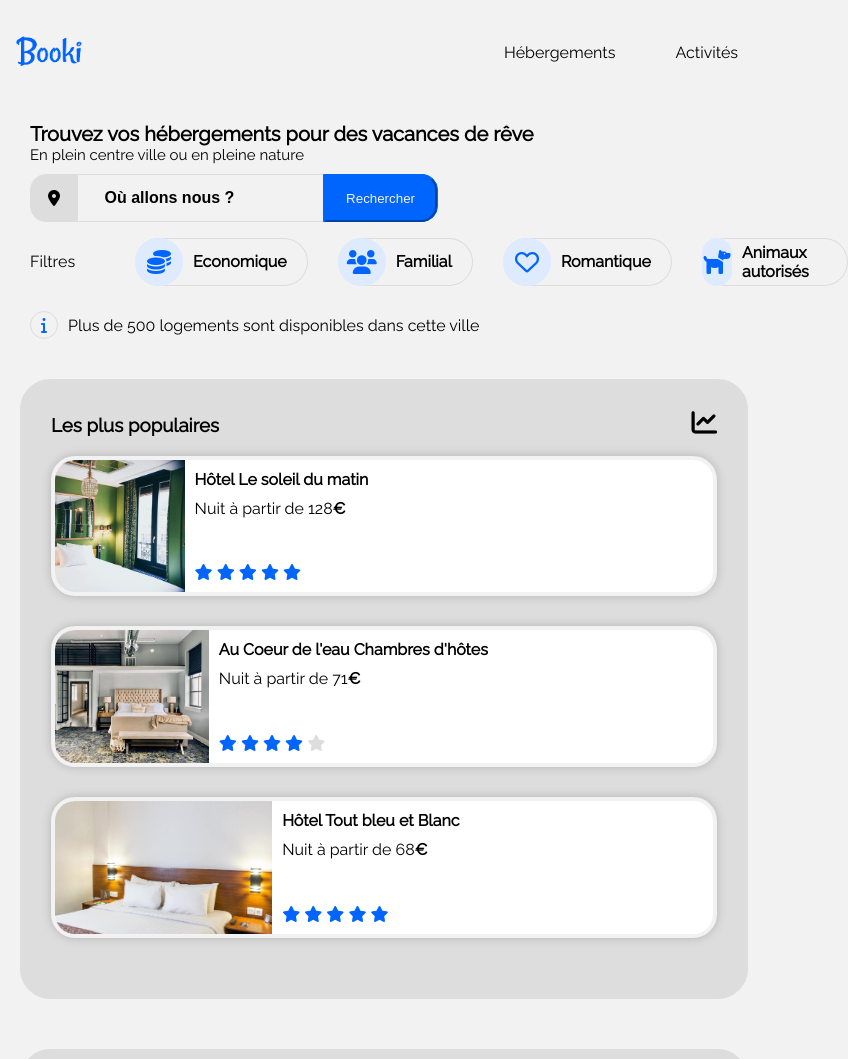
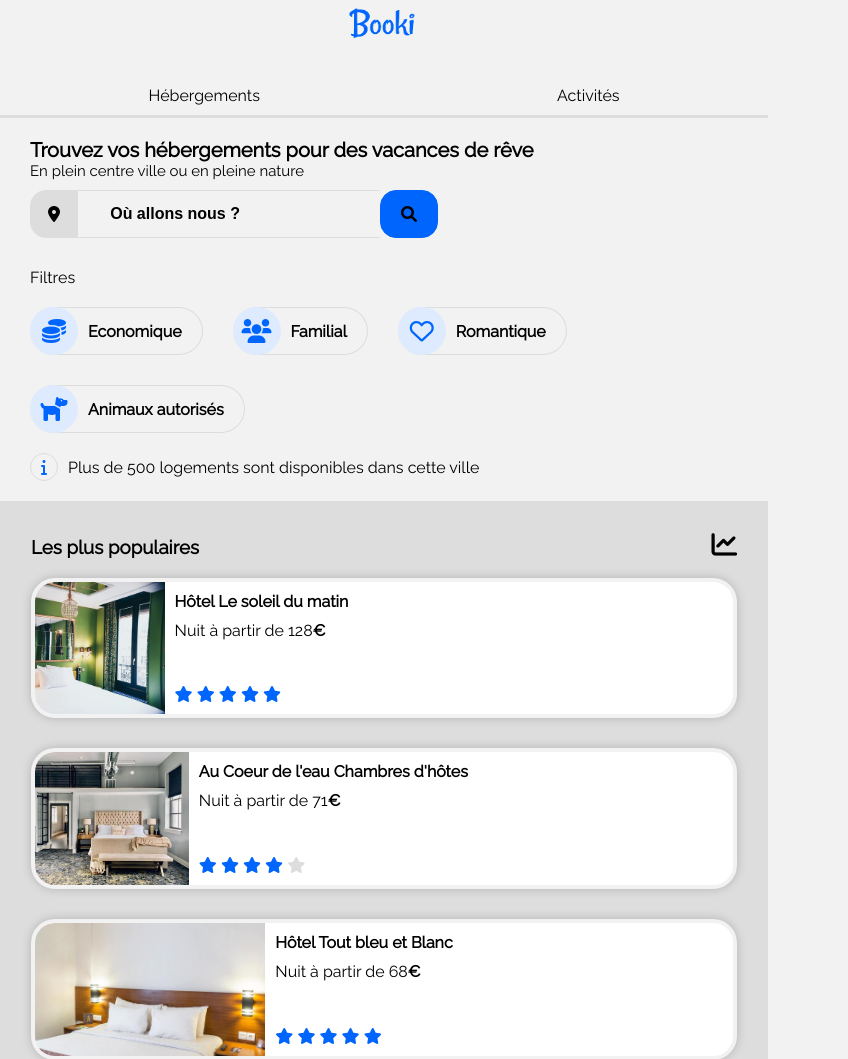
Before and after one commit to rocharmengaud/Booki, a plain HTML site: page index.html in a window 768 px wide. Shown: the top 1059 px of the page, 848 px wide, since content can reach past the window. Drawn offline with Linux system fonts and the light colour scheme.

Commit message:
Toutes les media queries ont été modifiées pour que le site sois en desktop first

```diff
--- a/index.html
+++ b/index.html
@@ -18,7 +18,7 @@
   <body>
     <header>
       <nav class="navbar-wrapper">
-        <a href="#" class="website-logo grow">
+        <a href="#" class="website-logo">
           <img src="assets/Booki@3x.png" height="46px" width="103px" alt="Logo du site Booki"/>
         </a>
         <div class="nav-buttons">
@@ -41,7 +41,7 @@
             />
           </div>
           <div class="button-box">
-            <button class="search-button hidden" type="button">Rechercher</button>
+            <button class="search-button" type="button">Rechercher</button>
             <i class="fas fa-search hidden-pc"></i>
           </div>
         </div>
--- a/style.css
+++ b/style.css
@@ -69,10 +69,14 @@ h3 {
 text-overflow: ellipsis;
 }
 
-/* Si l'ecran est supérieur à (768px) on applique ceci */
-@media (min-width: 768px) {
 .col-25 {
   width: 25%;
+}
+
+/* Si l'ecran est inférieur à (768px) on applique ceci */
+@media (max-width: 768px) {
+  .col-25 {
+    width: 100%;
   }
 }
 
@@ -98,9 +102,13 @@ footer {
   padding: 20px 30px;
 }
 
-@media (min-width: 768px) {
 section, footer {
     padding: 20px 20px;
+  }
+
+@media (max-width: 768px) {
+  section, footer {
+    padding: 0;
   }
 }
 
@@ -110,12 +118,12 @@ body > footer {
 }
 
 .activity-list {
-    padding: 20px 30px;
+    padding: 20px;
   }
 
-  @media (min-width: 768px) {
+  @media (max-width: 768px) {
     .activity-list {
-      padding: 20px;
+      padding: 20px 30px;
     }
   }
 
@@ -123,65 +131,62 @@ body > footer {
 nav.navbar-wrapper {
   display: flex;
   flex-wrap: wrap;
+  align-items: center;
+  justify-content: space-between;
+  width: 100%;
+  max-width: 1600px;
 
   background-color: var(--lightgray);
 }
 
-@media (min-width: 768px) {
-  .navbar-wrapper {
-    align-items: center;
-    width: 100%;
-    max-width: 1600px;
-  }
+nav .website-logo img {
+  display: block;
 }
 
-nav .website-logo img {
-  display: block;
-  margin: 0 auto;
-}
-
-@media (min-width: 768px) {
-  nav .website-logo img {
-    margin: 0;
+@media (max-width: 768px) {
+  nav.navbar-wrapper {
+justify-content: space-around;
   }
 }
 
 nav .nav-buttons {
   display: flex;
-  width: 100%;
+  width: auto;
 }
 
-@media (min-width: 768px) {
+@media (max-width: 768px) {
   nav .nav-buttons {
-    width: auto;
+    width: 100%;
   }
 }
 
-nav .button-one {
-  border-bottom: 3px var(--darkgray) solid;
-  text-align: center;
-  padding: 40px 0 10px 0;
-}
-
-@media (min-width: 768px) {
 nav .button-one {
   border-bottom: none;
   border-top: 3px transparent solid;
   padding: 40px 30px;
 }
-}
 
-nav .button-two {
-  border-bottom: 3px #dddddd solid;
+@media (max-width: 768px) {
+  nav .button-one {
+    border-bottom: 3px var(--darkgray) solid;
+    border-top: none;
     text-align: center;
     padding: 40px 0 10px 0;
   }
+}
 
-@media (min-width: 768px) {
 nav .button-two {
   border-bottom: none;
   border-top: 3px transparent solid;
   padding: 40px 30px;
+}
+
+@media (max-width: 768px) {
+  nav .button-two {
+    border-bottom: 3px #dddddd solid;
+    border-top: none;
+    text-align: center;
+    padding: 40px 0 10px 0;
   }
 }
 
@@ -269,6 +274,13 @@ input[type='search' i] {
   border-bottom-right-radius: 1rem;
 }
 
+@media (max-width: 768px) {
+  .button-box {
+border-top-left-radius: 1rem;
+border-bottom-left-radius: 1rem;
+  }
+}
+
 .search-button {
   padding: 0 20px;
   color: var(--lightgray);
@@ -280,31 +292,32 @@ input[type='search' i] {
 }
 
 .fa-search {
-  padding: 0 10px;
+  padding: 0 20px;
+  display: none;
 }
 
-@media (min-width: 768px) {
-  .hidden-pc {
-    display: none;
+@media (max-width: 768px) {
+  .fa-search {
+    display: block;
   }
 }
 
-@media (min-width: 768px) {
-  .hidden {
-    display: block;
+@media (max-width: 768px) {
+  .search-button {
+    display: none;
   }
 }
 
 /* ------------------- FILTERS -------------------- */
 .filters-wrapper {
   display: flex;
-  flex-direction: column;
+  flex-direction: row;
   padding: 10px 0 20px 0;
 }
 
-@media (min-width: 768px) {
+@media (max-width: 768px) {
   .filters-wrapper {
-    flex-direction: row;
+    flex-direction: column
   }
 }
 
@@ -315,14 +328,14 @@ input[type='search' i] {
 
 .filters-wrapper .filters {
   display: flex;
-  flex-wrap: wrap;
+  flex-wrap: nowrap;
   align-items: center;
   gap: 30px;
 }
 
-@media (min-width: 768px) {
+@media (max-width: 768px) {
   .filters-wrapper .filters {
-    flex-wrap: nowrap;
+    flex-wrap: wrap;
   }
 }
 
@@ -389,19 +402,19 @@ input[type='search' i] {
 /* ------------------- HOUSING WRAPPER -------------------- */
 .housing-wrapper {
   display: flex;
-  flex-wrap: wrap-reverse;
+  flex-wrap: nowrap;
   gap: 50px;
 }
 
-@media (min-width: 768px) {
+@media (max-width: 768px) {
   .housing-wrapper {
     flex-wrap: wrap-reverse;
   }
 }
 
-@media (min-width: 992px) {
+@media (max-width: 992px) {
   .housing-wrapper {
-    flex-wrap: nowrap;
+    flex-wrap: wrap-reverse;
   }
 }
 
@@ -513,9 +526,13 @@ padding-left: 10px;
     color: var(--black);
 }
 
-@media (min-width: 768px) {
 .card.tall .card-image {
   height: 390px;
+}
+
+@media (max-width: 768px) {
+  .card.tall .card-image {
+    height: 156px;
   }
 }
 
@@ -526,13 +543,17 @@ padding-left: 10px;
 /* ------------------- CONTENT BOX -------------------- */
 .content-box.left-block {
   padding: 30px;
-}
 
-@media (min-width: 768px) {
-  .content-box.left-block {
   background-color: var(--darkgray);
   border: var(--darkgray) 1px solid;
   border-radius: 30px;
+}
+
+@media (max-width: 768px) {
+  .content-box.left-block {
+    padding: 30px;
+    background-color: var(--lightgray);
+    border: none;
   }
 }
 
@@ -541,11 +562,13 @@ padding-left: 10px;
   border: var(--darkgray) 1px solid;
   border-radius: 0px;
   padding: 30px;
+
+  border-radius: 30px;
 }
 
-@media (min-width: 768px) {
+@media (max-width: 768px) {
   .content-box.right-block {
-border-radius: 30px;
+border-radius: 0px;
   }
 }
 
@@ -562,19 +585,17 @@ border-radius: 30px;
 }
 
 .cards-wrapper.left .card {
-  width: 100%;
+  width: 27%;
+}
+
+.left-block {
+  min-width: 600px;
 }
 
 /* 3 cards per lines */
-@media (min-width: 768px) {
+@media (max-width: 768px) {
   .cards-wrapper.left .card {
-    width: 27%;
-  }
-}
-
-@media (min-width: 768px) {
-  .left-block {
-    min-width: 600px;
+    width: 100%;
   }
 }
 
@@ -596,12 +617,11 @@ border-radius: 30px;
 }
 
 .right-block {
-  display: flex;
+  min-width: 350px;
   flex-shrink: 3;
-  flex-direction: column;
 }
 
-@media (min-width: 768px) {
+@media (max-width: 768px) {
   .right-block {
     min-width: 350px;
   }
@@ -615,14 +635,14 @@ border-radius: 30px;
 
 /* ------------------- BOTTOM BLOCK -------------------- */
 .bottom-block-wrapper {
-  flex-direction: column;
   padding: 20px 0;
-  background-color: var(--lightgray);
+  flex-direction: row;
 }
 
-@media (min-width: 768px) {
+@media (max-width: 768px) {
   .bottom-block-wrapper {
-    flex-direction: row;
+    flex-direction: column;
+    background-color: var(--lightgray);
   }
 }
 
@@ -636,7 +656,7 @@ border-radius: 30px;
 
 /* ------------------- FOOTER -------------------- */
 .footer-wrapper {
-  flex-direction: column;
+  flex-direction: row;
   max-width: 1600px;
   margin: 0 auto;
   background-color: var(--darkgray);
@@ -644,9 +664,9 @@ border-radius: 30px;
   justify-content: space-between;
 }
 
-@media (min-width: 768px) {
+@media (max-width: 768px) {
   .footer-wrapper {
-    flex-direction: row;
+    flex-direction: column;
   }
 }
 
```
Lines whose indentation alone changed are shown as unchanged.
